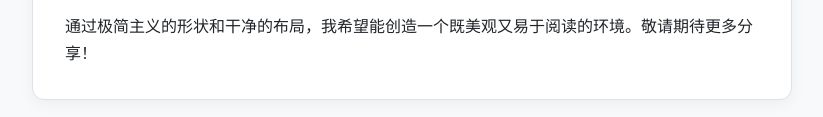
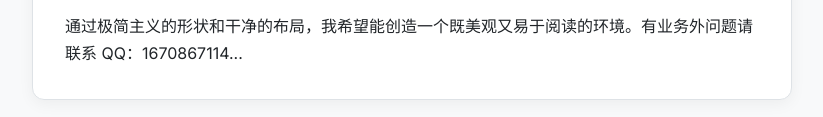
Before and after one commit to MeowFinGlobal/MeowFinGlobal.github.io, a plain HTML site: page index.html in a window 1280 px wide. Shown: the part 1971-2088 px from the top of the page, without its empty margins (228-1051 px from the left). Drawn offline with Linux system fonts and the light colour scheme.

Commit message:
Update index.html

```diff
--- a/index.html
+++ b/index.html
@@ -117,7 +117,7 @@
             <p class="post-meta">发布于 <time datetime="2025-06-22">2025年6月22日</time></p>
             <div class="post-content">
                 <p>这里是存放所有业务范围以外内容的个人页面！如果需要获取来自MeowFin的财经资讯和专题研究，海内请关注微信公众号@喵财经MeowFin，海外请关注YouTube@MeowFinGlobal，香港时间每天下午五时前后更新当日股市点评，不定期更新专题研究，感谢支持。</p>
-                <p>通过极简主义的形状和干净的布局，我希望能创造一个既美观又易于阅读的环境。敬请期待更多分享！</p>
+                <p>通过极简主义的形状和干净的布局，我希望能创造一个既美观又易于阅读的环境。有业务外问题请联系 QQ：1670867114...</p>
             </div>
         </article>
 
```
